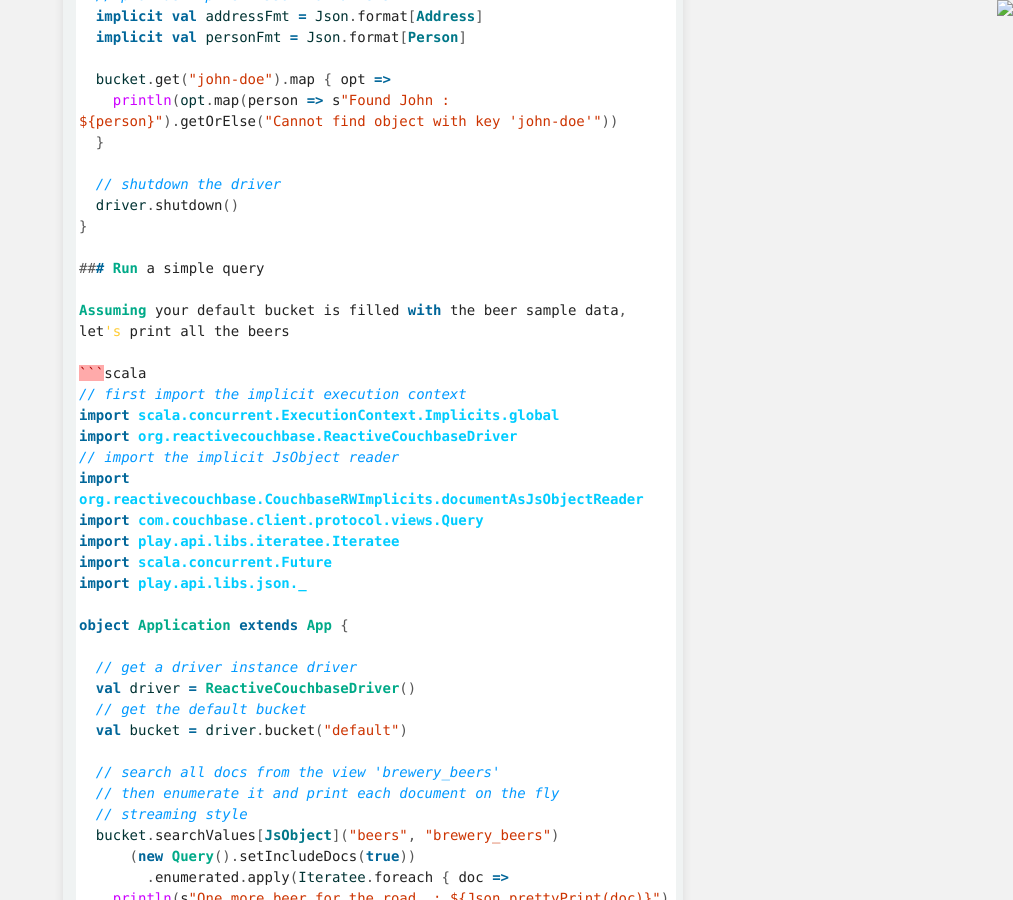
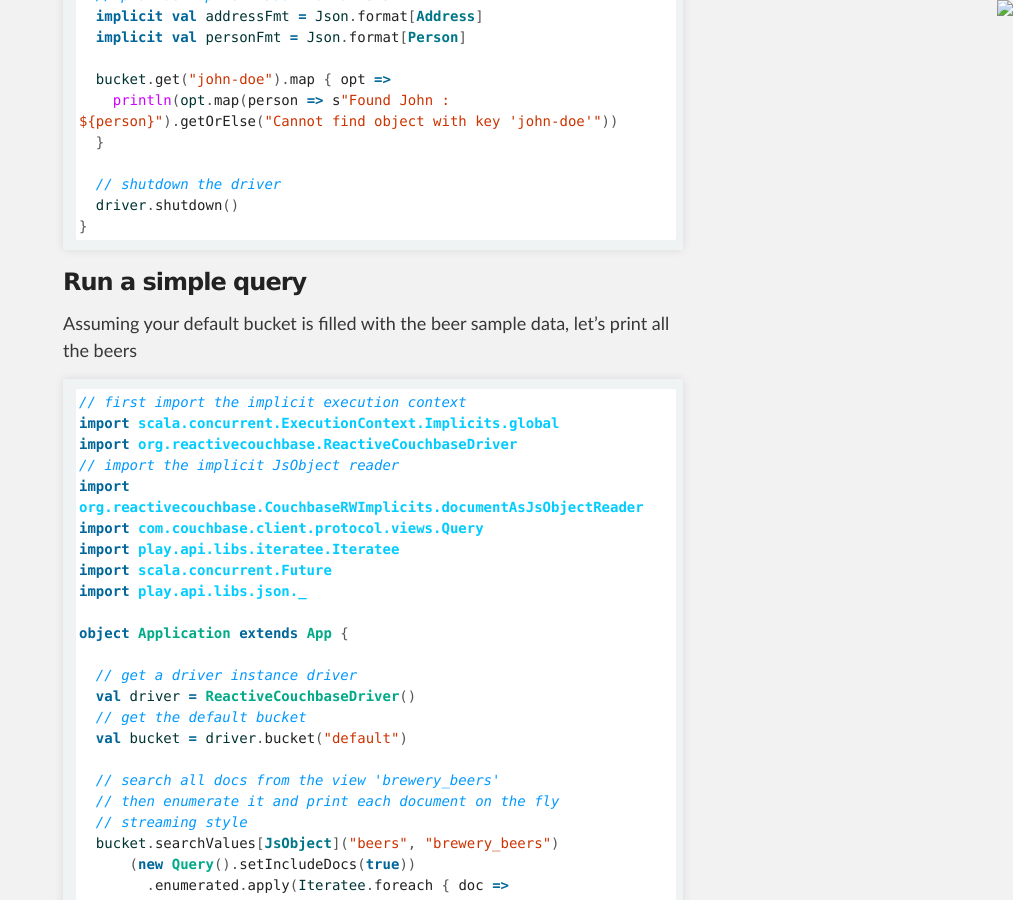
Before and after one commit to hxtpoe/reactivecouchbase.github.io, a Jekyll site: the page built from index.md, in a window 1280 px wide and 900 px high, scrolled down 4131 px. Shown: the whole window, without its empty margins (267-1280 px from the left). Built offline with Jekyll 4.4.1, drawn with Linux system fonts in a browser that asks for light colours; Markdown is read by kramdown in place of the engine named in the settings; comment, search, counter and statistics services are not loaded; some of the changed lines change nothing that is shown; some of the changed text lies outside the part shown.

Commit message:
Fix address and md

````diff
--- a/index.md
+++ b/index.md
@@ -183,6 +183,7 @@ object Application extends App {
   // shutdown the driver
   driver.shutdown()
 }
+```
 
 ### Run a simple query
 
@@ -252,17 +253,23 @@ ReactiveCouchbase is composed of 3 components
 
 The core of ReactiveCouchbase. Depends on Play Iteratees library, Play JSON library and Akka
 
+<a href="doc/reactivecouchbase-core">ScalaDoc</a>
+
 ### ReactiveCouchbase Event Store
 
 A simple Event Store for eventsourcing application using Couchbase as event log
 
+<a href="doc/reactivecouchbase-es">ScalaDoc</a>
+
 ### ReactiveCouchbase Play 2 plugin
 
 You can absolutely use ReactiveCouchbase from a Play 2 application. For more information about it, go to the <a href="https://github.com/ReactiveCouchbase/ReactiveCouchbase-play">ReactiveCouchbase-play's github project</a>
+
+<a href="doc/reactivecouchbase-play">ScalaDoc</a>
 
 Community
 ======================
 
 * ReactiveCouchbase on <a href="https://github.com/ReactiveCouchbase">GitHub</a>
 * Tickets are on <a href="https://github.com/ReactiveCouchbase">GitHub</a>. Feel free to report any bug you find. Don’t hesitate to make pull requests.
-* ReactiveCouchbase on <a>Google Groups</a>
+* ReactiveCouchbase on <a href="https://groups.google.com/forum/?hl=fr#!forum/reactivecouchbase">Google Groups</a>
````
